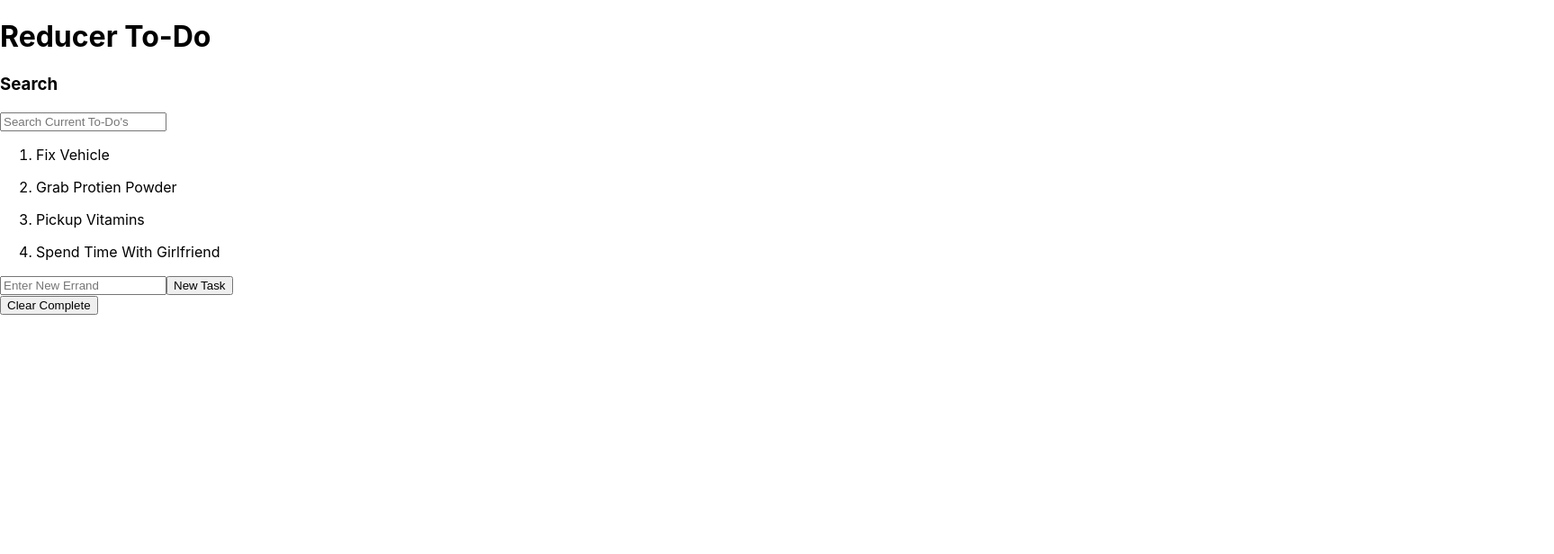
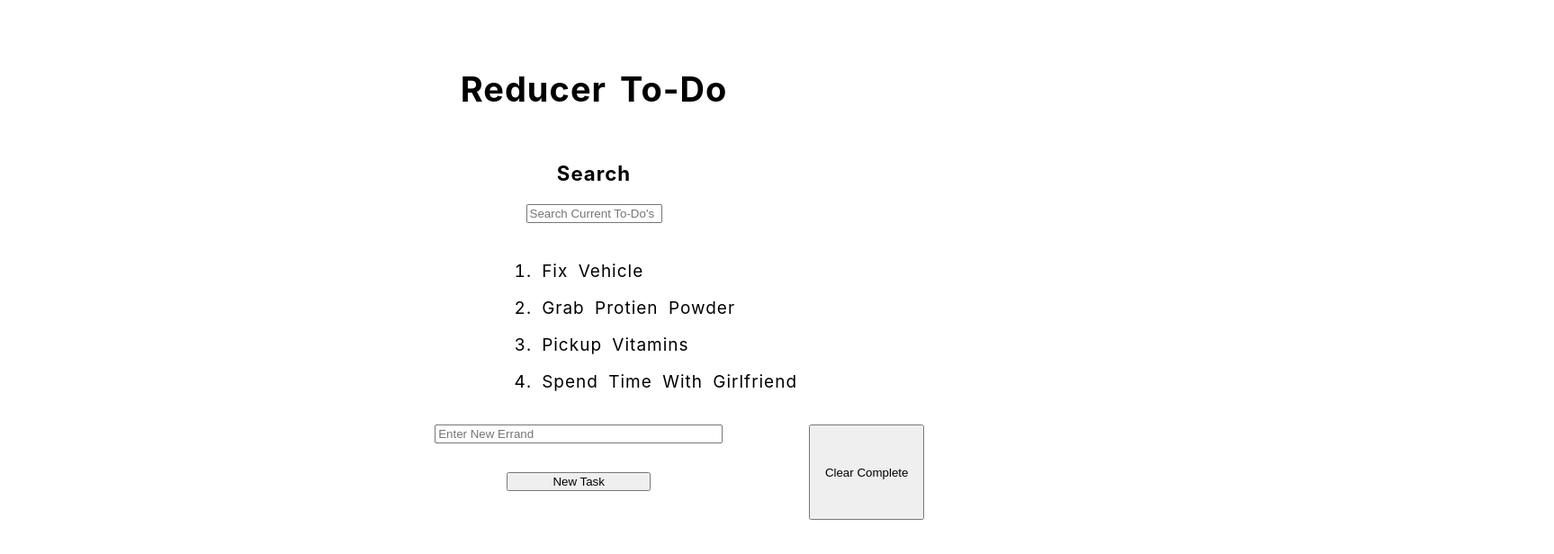
Before and after one commit to bloominstituteoftechnology/reducer-todo, a React (Create React App) app: page / in a window 1280 px wide. Shown: the top 616 px of the page at 90% size, 1727 px wide, since content can reach past the window. Built offline with nearby package versions, Linux system fonts and the light colour scheme.

Commit message:
completed mvp

```diff
--- a/src/components/Todo.css
+++ b/src/components/Todo.css
@@ -0,0 +1,64 @@
+.notes {
+  padding-top: 100px;
+  padding-left: 56px;
+  padding-right: 16px;
+  line-height: 22px;
+  font-size: 19px;
+  letter-spacing: 1px;
+  word-spacing: 5px;
+}
+
+h3 {
+  text-align: center;
+}
+
+h1 {
+  text-align: center;
+  margin-top: -2%;
+  padding: 1%;
+}
+
+ol {
+  width: 95%;
+  margin: auto 40%;
+  margin-bottom: 3%;
+}
+
+li {
+  margin: 0.5% 2%;
+}
+
+.item.completed {
+  text-decoration: line-through 3px black;
+}
+
+.form1 {
+  display: flex;
+  width: 50%;
+  margin-left: 34%;
+}
+
+.form {
+  display: flex;
+  flex-direction: column;
+  width: 50%;
+  margin: 0 auto;
+}
+
+.btn1 {
+  width: 50%;
+  margin: 10% auto;
+}
+
+.btn2 {
+  width: 20%;
+  margin: 0 auto;
+}
+
+.formGoLeft {
+  width: 50%;
+  margin: 0 auto;
+  padding-bottom: 2%;
+  margin-top: 5%;
+  border-radius: 5%;
+}
```
